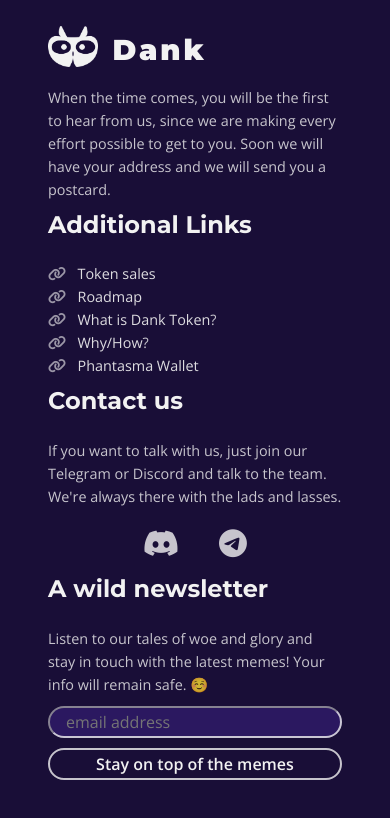
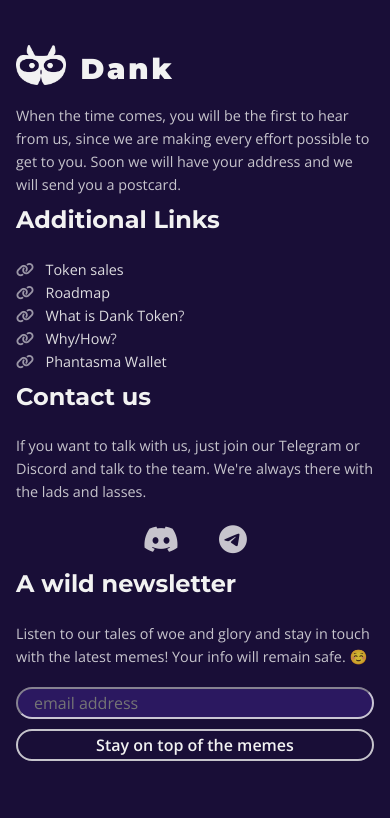
Before and after one commit to vincentgeneste/memeunity-dank-sales-page, a website: page public/index.html in a window 390 px wide. Shown: the part 822-1640 px from the top of the page. Drawn offline with nearby package versions, Linux system fonts and the light colour scheme.

Commit message:
Updating CSS
updating CSS animations

```diff
--- a/package.json
+++ b/package.json
@@ -1,7 +1,9 @@
 {
   "scripts": {
     "css": "node-sass --include-path scss scss/main.scss   public/css/main.css",
-    "watch": "nodemon -e scss -x \"yarn css\""
+    "no-animations": "node-sass --include-path scss scss/main-no-animations.scss   public/css/main-no-animations.css",
+    "dev": "nodemon -e scss -x \"yarn css\"",
+    "dev-na": "nodemon -e scss -x \"yarn no-animations\""
   },
   "dependencies": {
     "node-sass": "^5.0.0",
--- a/scss/main.scss
+++ b/scss/main.scss
@@ -21,10 +21,10 @@
 $phantasma-blue: #17b1e8;
 $transparent-purple: rgba($memeunity-purple, 0.8);
 
-$mobile: 600px;
+$mobile: 500px;
 $desktop: 15000px;
 $tablet: 1024px;
-$small-mobile: 380px;
+$small-mobile: 320px;
 $small-tablet: 700px;
 $small-desktop: 1440px;
 
@@ -43,6 +43,23 @@
 
 .text-font {
   font-family: "Open Sans", sans-serif;
+}
+
+.all-containing-container {
+  box-sizing: border-box;
+  min-width: 100%;
+  @include breakpoint(0) {
+    padding: 0 1em;
+  }
+  @include breakpoint($mobile) {
+    padding: 0 5em;
+  }
+  @include breakpoint($tablet) {
+    padding: 0 4em;
+  }
+  @include breakpoint(1200px) {
+    padding: 0 8em;
+  }
 }
 
 .main-logo {
@@ -110,23 +127,19 @@
   margin-left: 1em;
   transition: 350ms;
   &:hover {
-    font-size: 1.5em;
+    background-color: $memeunity-purple;
+    color: $memeunity-white;
     transition: 350ms;
   }
-}
-
-.all-containing-container {
-  box-sizing: border-box;
-  min-width: 100%;
-  @include breakpoint(0) {
-    padding: 0 3em;
+  &:active {
+    background-color: darken($memeunity-purple, 10);
+    color: $memeunity-white;
+    transition: 150ms;
   }
-  @include breakpoint($tablet) {
-    padding: 0 4em;
-  }
-  @include breakpoint(1200px) {
-    padding: 0 8em;
-  }
+  -webkit-user-select: none; /* Safari */
+  -moz-user-select: none; /* Firefox */
+  -ms-user-select: none; /* IE10+/Edge */
+  user-select: none; /* Standard */
 }
 
 .landing-hero {
@@ -213,7 +226,7 @@
     width: 20em;
   }
   @include breakpoint($mobile) {
-    width: 30em;
+    width: 100%;
   }
   @include breakpoint($tablet) {
     width: 40em;
@@ -259,7 +272,7 @@
     }
     @include breakpoint($mobile) {
       min-width: 0;
-      max-width: 70%;
+      max-width: 100%;
     }
     @include breakpoint($tablet) {
       flex-direction: row;
@@ -333,7 +346,7 @@
   background-color: lighten($carpet-blue, 10);
   border-radius: 1em;
   border-color: rgba($memeunity-white, 0.8);
-  margin-top: 10px;
+  margin-top: 1.2em;
   margin-bottom: 10px;
   margin-right: 0;
   padding: 0.3em 1em 0.3em 1em;
```
Also changed, not shown: public/css/main.css.
